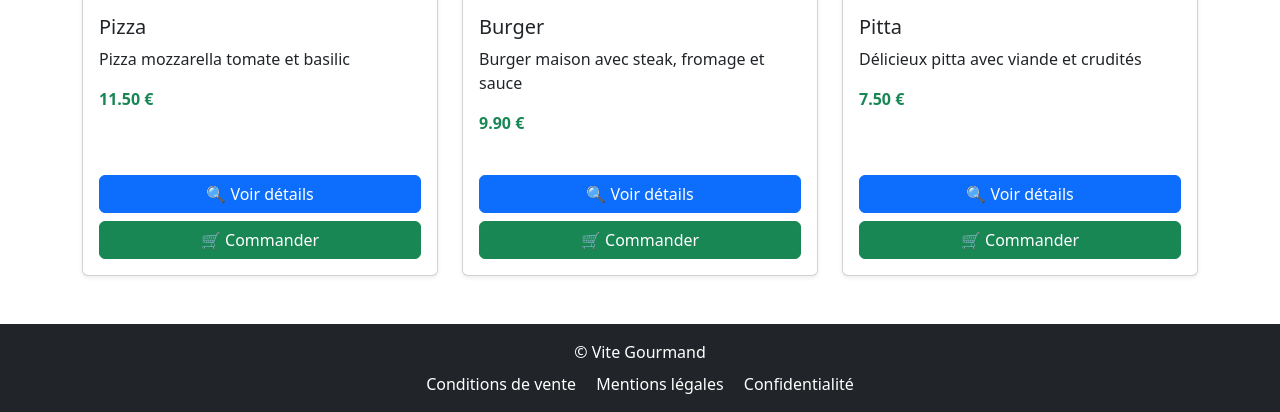
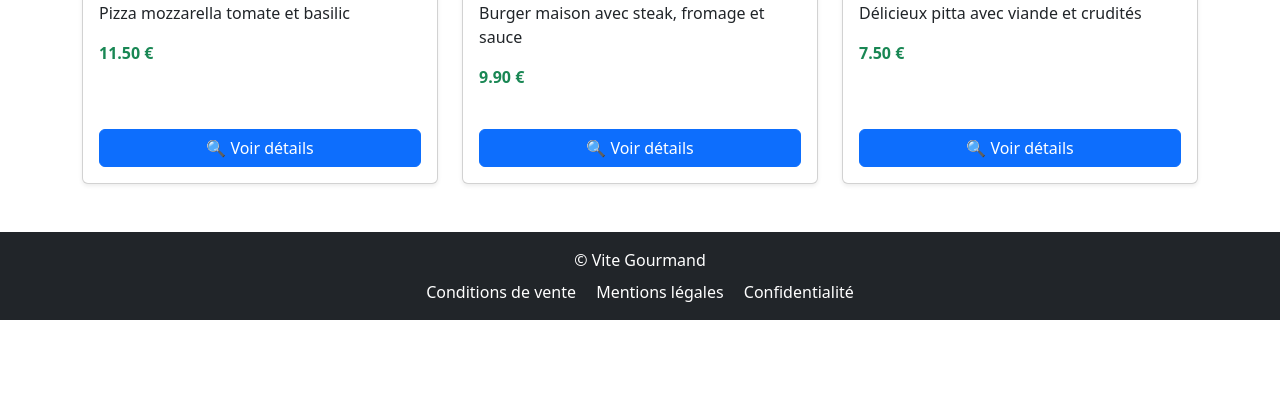
Before and after one commit to mezyenes/vite_gourmand2, a PHP site: page /index.php?page=menu in a window 1280 px wide. Shown: the part 798-1210 px from the top of the page. After the commit the page ends 1118 px from the top, so only its background shows below. Run offline with PHP 8.4, Linux system fonts and the light colour scheme; data comes from the database, SQL or seed files in the repository; some libraries are stand-ins or nearby versions.

Commit message:
fix menu images et suppression bouton commander

```diff
--- a/app/views/menu.php
+++ b/app/views/menu.php
@@ -9,15 +9,18 @@
     <div class="col-md-4">
         <div class="card mb-4 shadow-sm h-100">
 
+            <!-- ✅ IMAGE FIXÉE -->
             <?php if (!empty($menu['image'])): ?>
-                <img src="public/images/<?= htmlspecialchars($menu['image']) ?>"
+                <img src="images/<?= htmlspecialchars($menu['image']) ?>"
                      class="card-img-top"
                      alt="<?= htmlspecialchars($menu['name']) ?>">
             <?php endif; ?>
 
             <div class="card-body d-flex flex-column">
 
-                <h5 class="card-title"><?= htmlspecialchars($menu['name']) ?></h5>
+                <h5 class="card-title">
+                    <?= htmlspecialchars($menu['name']) ?>
+                </h5>
 
                 <p class="card-text">
                     <?= htmlspecialchars($menu['description']) ?>
@@ -27,21 +30,12 @@
                     <?= $menu['price'] ?> €
                 </p>
 
-                <!-- ✅ BOUTONS CORRIGÉS -->
-                <div class="mt-auto d-grid gap-2">
-
-                    <!-- Voir détails -->
+                <!-- 🔥 UNIQUEMENT DETAIL (comme avant) -->
+                <div class="mt-auto">
                     <a href="index.php?page=menuShow&id=<?= $menu['id'] ?>"
-                       class="btn btn-primary">
+                       class="btn btn-primary w-100">
                         🔍 Voir détails
                     </a>
-
-                    <!-- Commander -->
-                    <a href="index.php?page=orderForm&menu_id=<?= $menu['id'] ?>"
-                       class="btn btn-success">
-                        🛒 Commander
-                    </a>
-
                 </div>
 
             </div>
```
